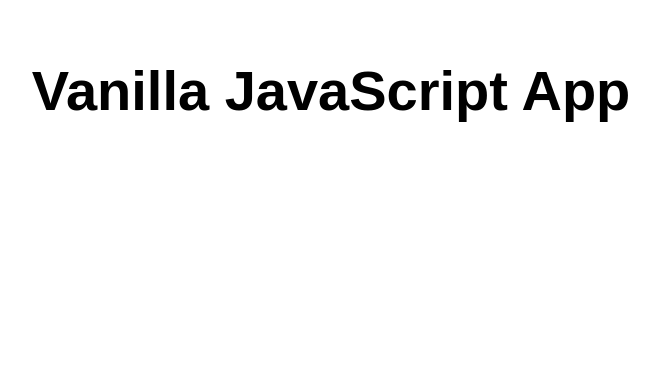
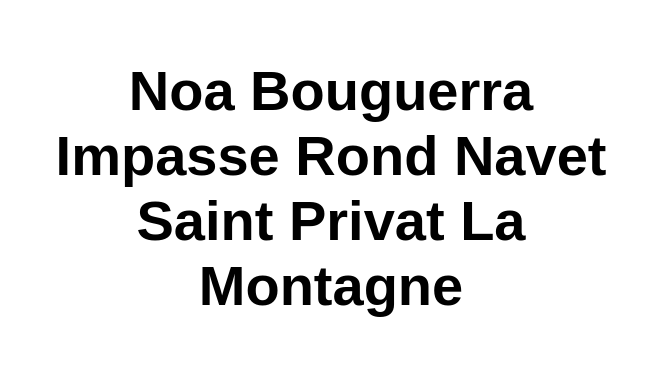
Before and after one commit to iliassf/my-first-static-web-app, a website: page src/index.html in a window 1280 px wide. Shown: the whole page, without its empty margins (309-968 px from the left). Drawn offline with Linux system fonts and the light colour scheme.

Commit message:
Update index.html

```diff
--- a/src/index.html
+++ b/src/index.html
@@ -10,7 +10,7 @@
 
 <body>
   <main>
-    <h1>Vanilla JavaScript App</h1>
+    <h1>Noa Bouguerra Impasse Rond Navet Saint Privat La Montagne</h1>
   </main>
 </body>
 
```
